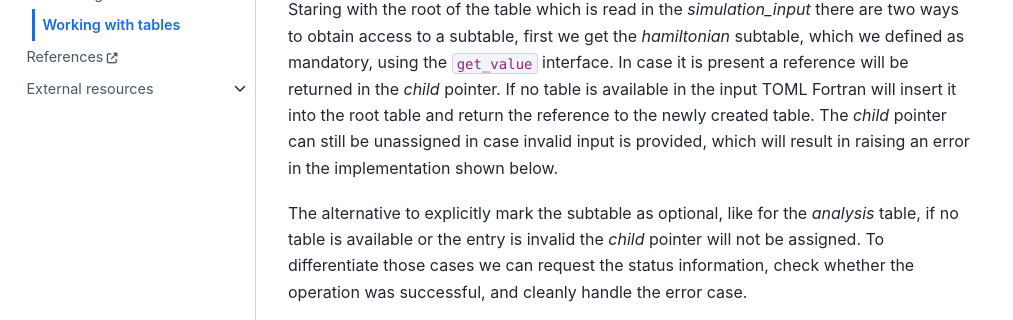
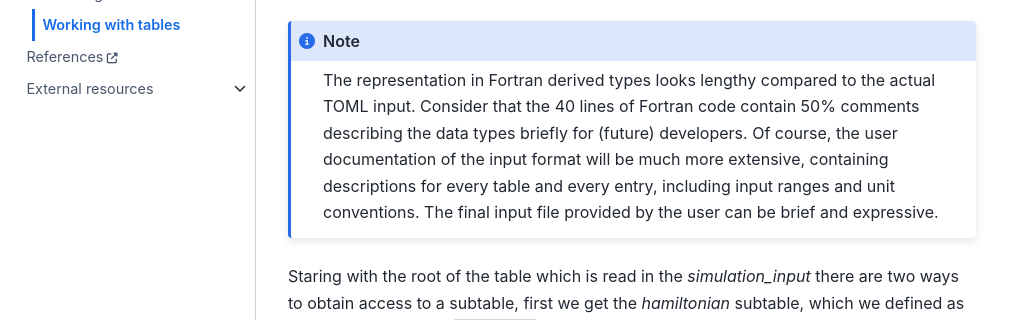
Before and after one commit to toml-f/toml-f, a Sphinx documentation site: the page built from doc/how-to/table.rst, in a window 1280 px wide and 900 px high, scrolled down 705 px, cut to the strip 229-549 px from the top of the window. Shown: the whole strip, without its empty margins (0-1013 px from the left). Built offline with Sphinx 7.4.7 and the Sphinx Book theme 1.1.4, drawn with Linux system fonts in a browser that asks for light colours; pages that are not in the unit, such as notebooks, are missing from menus.

```diff
--- a/doc/how-to/table.rst
+++ b/doc/how-to/table.rst
@@ -32,6 +32,13 @@
    :caption: src/input.f90
    :language: Fortran
    :lines: 10-54
+
+.. note::
+
+   The representation in Fortran derived types looks lengthy compared to the actual TOML input.
+   Consider that the 40 lines of Fortran code contain 50% comments describing the data types briefly for (future) developers.
+   Of course, the user documentation of the input format will be much more extensive, containing descriptions for every table and every entry, including input ranges and unit conventions.
+   The final input file provided by the user can be brief and expressive.
 
 Staring with the root of the table which is read in the *simulation_input* there are two ways to obtain access to a subtable, first we get the *hamiltonian* subtable, which we defined as mandatory, using the ``get_value`` interface.
 In case it is present a reference will be returned in the *child* pointer.
```
Also changed, not shown: 1 other file.
